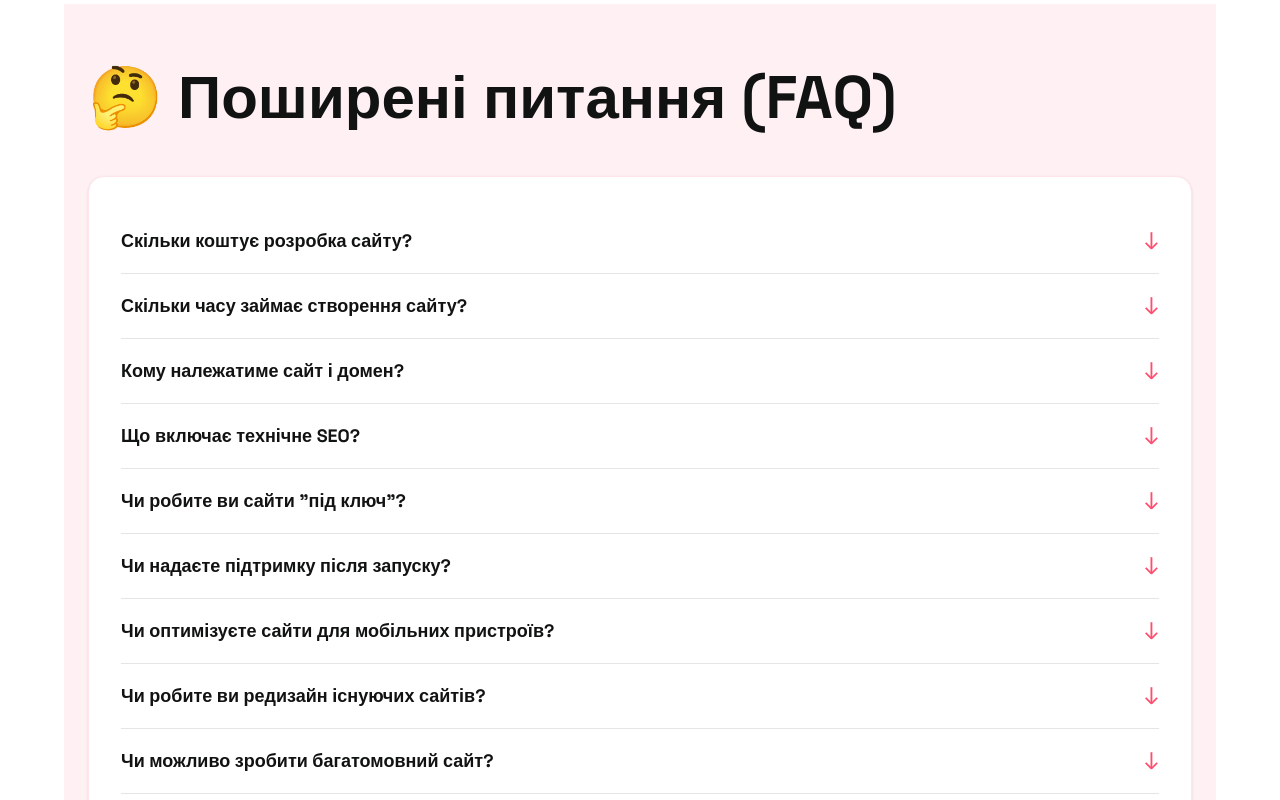
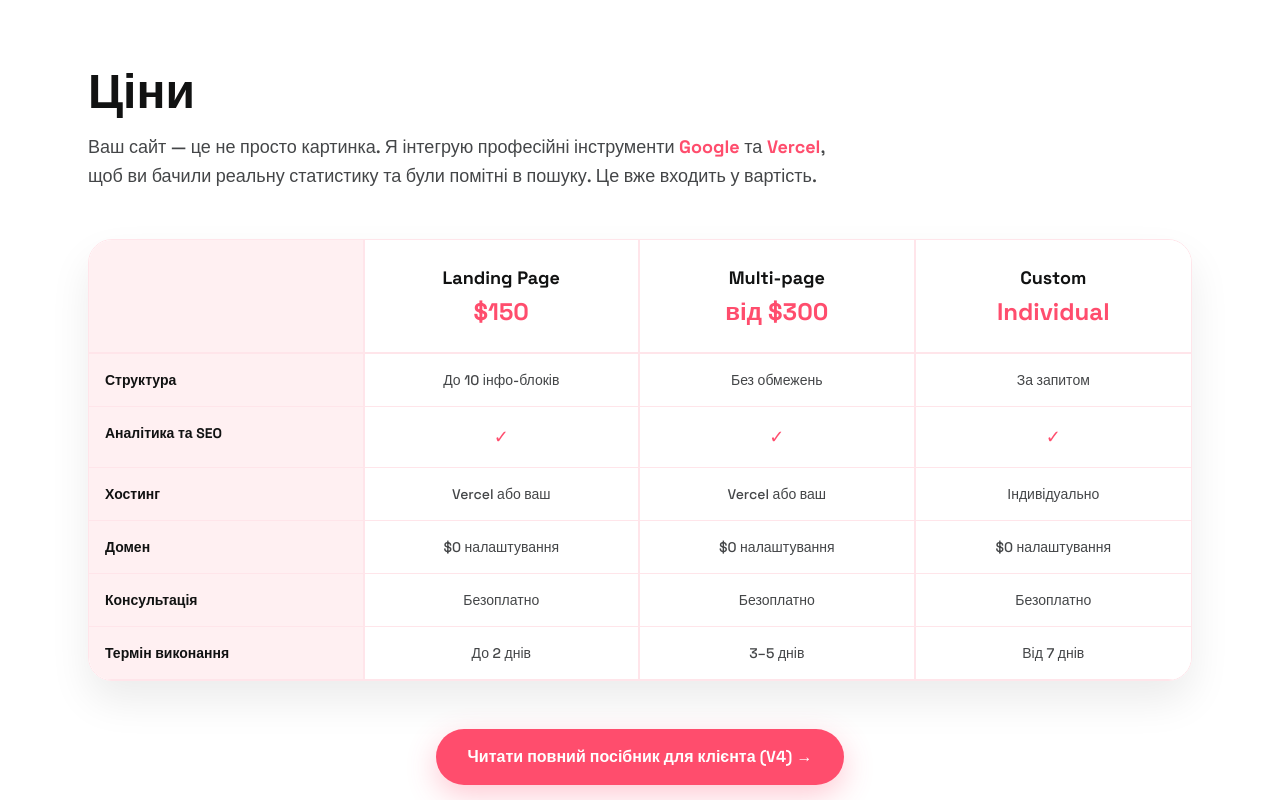
Before and after one commit to ratatoskodessa-boop/mysite, a Next.js app: page / in a window 1280 px wide. Shown: the part 3020-3820 px from the top of the page. Built offline with nearby package versions, Linux system fonts and the light colour scheme.

Commit message:
feat: add Pricing section with responsive table and CTA

```diff
--- a/src/app/page.tsx
+++ b/src/app/page.tsx
@@ -4,6 +4,7 @@ import Hero from "@/components/Hero";
 import About from "@/components/About";
 import Projects from "@/components/Projects";
 import Services from "@/components/Services";
+import Pricing from "@/components/Pricing";
 import FAQ from "@/components/FAQ";
 import CTA from "@/components/CTA";
 import Footer from "@/components/Footer";
@@ -17,6 +18,7 @@ export default function Home() {
         <About />
         <Services />
         <Projects />
+        <Pricing />
         <FAQ />
         <CTA />
       </main>
--- /dev/null
+++ b/src/components/Pricing.tsx
@@ -0,0 +1,184 @@
+"use client";
+
+import { motion } from "framer-motion";
+import { useInView } from "framer-motion";
+import { useRef } from "react";
+
+const pricingTiers = [
+  {
+    name: "Landing Page",
+    price: "$150",
+    features: [
+      { name: "Структура", value: "До 10 інфо-блоків" },
+      { name: "Аналітика та SEO", value: "Включено", included: true },
+      { name: "Хостинг", value: "Vercel або ваш" },
+      { name: "Домен", value: "$0 налаштування" },
+      { name: "Консультація", value: "Безоплатно" },
+      { name: "Термін виконання", value: "До 2 днів" },
+    ],
+  },
+  {
+    name: "Multi-page",
+    price: "від $300",
+    features: [
+      { name: "Структура", value: "Без обмежень" },
+      { name: "Аналітика та SEO", value: "Включено", included: true },
+      { name: "Хостинг", value: "Vercel або ваш" },
+      { name: "Домен", value: "$0 налаштування" },
+      { name: "Консультація", value: "Безоплатно" },
+      { name: "Термін виконання", value: "3–5 днів" },
+    ],
+  },
+  {
+    name: "Custom",
+    price: "Individual",
+    features: [
+      { name: "Структура", value: "За запитом" },
+      { name: "Аналітика та SEO", value: "Включено", included: true },
+      { name: "Хостинг", value: "Індивідуально" },
+      { name: "Домен", value: "$0 налаштування" },
+      { name: "Консультація", value: "Безоплатно" },
+      { name: "Термін виконання", value: "Від 7 днів" },
+    ],
+  },
+];
+
+interface PricingCardProps {
+  tier: (typeof pricingTiers)[0];
+  delay: number;
+}
+
+function PricingCard({ tier, delay }: PricingCardProps) {
+  const ref = useRef(null);
+  const inView = useInView(ref, { once: true, margin: "-60px" });
+
+  return (
+    <motion.div
+      ref={ref}
+      initial={{ opacity: 0, y: 30 }}
+      animate={inView ? { opacity: 1, y: 0 } : {}}
+      transition={{ type: "spring", stiffness: 280, damping: 26, delay }}
+      whileHover={{ y: -5, boxShadow: "0 25px 50px rgba(255,77,109,0.15)" }}
+      className="rounded-3xl p-8 bg-[#fff0f2] shadow-[0_20px_40px_rgba(17,18,18,0.08)] border border-[#ffe5ea]"
+    >
+      <div className="mb-6 pb-6 border-b border-[#ffccdd]">
+        <h3 className="text-2xl font-black text-[#111212] mb-2">{tier.name}</h3>
+        <div className="text-3xl font-black text-[#ff4d6d]">{tier.price}</div>
+      </div>
+
+      <div className="space-y-3">
+        {tier.features.map((feature, idx) => (
+          <div key={idx} className="flex justify-between items-start gap-4">
+            <span className="font-medium text-[#444648] text-sm">{feature.name}</span>
+            <span className="text-right">
+              {feature.included ? (
+                <span className="text-lg text-[#ff4d6d]">✓</span>
+              ) : (
+                <span className="text-sm font-medium text-[#444648]">{feature.value}</span>
+              )}
+            </span>
+          </div>
+        ))}
+      </div>
+    </motion.div>
+  );
+}
+
+export default function Pricing() {
+  const containerRef = useRef(null);
+  const containerInView = useInView(containerRef, { once: true, margin: "-100px" });
+
+  return (
+    <section id="pricing" className="max-w-6xl mx-auto px-6 py-16">
+      <motion.div
+        ref={containerRef}
+        initial={{ opacity: 0, y: 20 }}
+        animate={containerInView ? { opacity: 1, y: 0 } : {}}
+        transition={{ type: "spring", stiffness: 280, damping: 26 }}
+        className="mb-12"
+      >
+        <h2 className="text-4xl md:text-5xl font-black mb-4 text-[#111212]">Ціни</h2>
+        <p className="text-lg font-medium text-[#444648] max-w-3xl leading-relaxed">
+          Ваш сайт — це не просто картинка. Я інтегрую професійні інструменти{" "}
+          <span className="font-black text-[#ff4d6d]">Google</span> та{" "}
+          <span className="font-black text-[#ff4d6d]">Vercel</span>, щоб ви бачили реальну статистику та були помітні в пошуку. Це вже входить у вартість.
+        </p>
+      </motion.div>
+
+      {/* Desktop Table View */}
+      <motion.div
+        initial={{ opacity: 0 }}
+        whileInView={{ opacity: 1 }}
+        viewport={{ once: true }}
+        className="hidden md:block mb-12 overflow-x-auto rounded-3xl border border-[#ffe5ea] shadow-[0_20px_40px_rgba(17,18,18,0.08)]"
+      >
+        <div className="inline-block w-full min-w-fit">
+          <div className="grid grid-cols-4 bg-white">
+            {/* Header Row */}
+            <div className="p-6 border-b-2 border-r-2 border-[#ffe5ea] bg-[#fff0f2] font-black text-[#111212]"></div>
+            {pricingTiers.map((tier, idx) => (
+              <div
+                key={idx}
+                className={`p-6 border-b-2 border-[#ffe5ea] text-center ${
+                  idx < pricingTiers.length - 1 ? "border-r-2" : ""
+                } border-[#ffe5ea] bg-white`}
+              >
+                <h3 className="text-lg font-black text-[#111212] mb-1">{tier.name}</h3>
+                <p className="text-2xl font-black text-[#ff4d6d]">{tier.price}</p>
+              </div>
+            ))}
+
+            {/* Feature Rows */}
+            {pricingTiers[0].features.map((feature, featureIdx) => (
+              <div key={featureIdx} className="contents">
+                <div className="p-4 border-b border-r-2 border-[#ffe5ea] bg-[#fff0f2] text-sm font-black text-[#111212]">
+                  {feature.name}
+                </div>
+                {pricingTiers.map((tier, tierIdx) => (
+                  <div
+                    key={tierIdx}
+                    className={`p-4 border-b border-[#ffe5ea] text-center text-sm font-medium text-[#444648] ${
+                      tierIdx < pricingTiers.length - 1 ? "border-r-2" : ""
+                    } border-[#ffe5ea] bg-white`}
+                  >
+                    {tier.features[featureIdx].included ? (
+                      <span className="text-lg text-[#ff4d6d]">✓</span>
+                    ) : (
+                      <span>{tier.features[featureIdx].value}</span>
+                    )}
+                  </div>
+                ))}
+              </div>
+            ))}
+          </div>
+        </div>
+      </motion.div>
+
+      {/* Mobile Card View */}
+      <div className="md:hidden grid grid-cols-1 gap-4 mb-12">
+        {pricingTiers.map((tier, idx) => (
+          <PricingCard key={tier.name} tier={tier} delay={idx * 0.1} />
+        ))}
+      </div>
+
+      {/* CTA Button */}
+      <motion.div
+        initial={{ opacity: 0 }}
+        whileInView={{ opacity: 1 }}
+        viewport={{ once: true }}
+        className="flex justify-center"
+      >
+        <motion.a
+          href="https://docs.google.com/document/d/1fkk6ag0g9xdzyXZ1aka5jj8E_VK_lwuSk5y14DJjSR8/edit?usp=drive_web"
+          target="_blank"
+          rel="noopener noreferrer"
+          whileHover={{ scale: 1.05 }}
+          whileTap={{ scale: 0.95 }}
+          className="px-8 py-4 bg-[#ff4d6d] text-white font-black rounded-full shadow-[0_10px_30px_rgba(255,77,109,0.3)] hover:shadow-[0_15px_40px_rgba(255,77,109,0.4)] transition-all"
+        >
+          Читати повний посібник для клієнта (V4) →
+        </motion.a>
+      </motion.div>
+    </section>
+  );
+}
```
